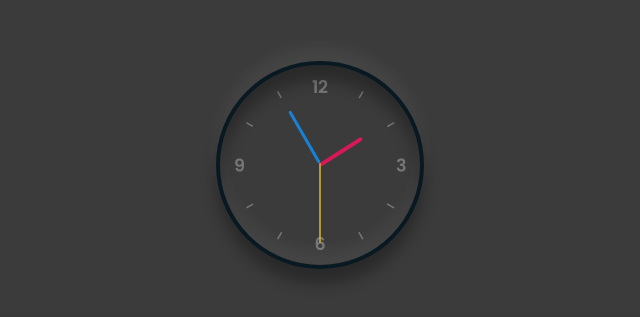
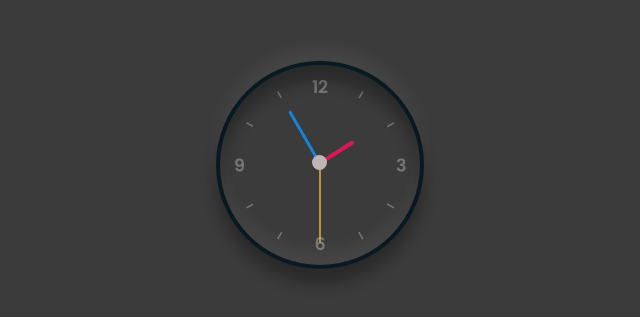
Before and after one commit to pofnor/javascriptClassExercise, a website: page assets/jsClass/jsClassSession7.html in a window 1280 px wide. Shown: the top 317 px of the page, 320-960 px from the left. Drawn offline with Linux system fonts and the light colour scheme.

Commit message:
update clock.css

```diff
--- a/assets/jsClass/css/clock.css
+++ b/assets/jsClass/css/clock.css
@@ -30,6 +30,19 @@
   z-index: 10000;
 } */
 
+/* circle of center of clock */
+.clock::before {
+  content: '';
+  position: absolute;
+  width: 15px;
+  height: 15px;
+  background: #c0b5b5;
+  border-radius: 50%;
+  top: 45%;
+  left: 46%;
+  z-index: 1;
+}
+
 .hour, .minute, .second {
   position: absolute;
   border-radius: 10px;
@@ -43,8 +56,8 @@
 .clock .hour {
   background: #ff105e;
   width: 1.8%;
-  height: 25%;
-  top: 25%;
+  height: 20%;
+  top: 29%;
   left: 48.85%;
   opacity: 0.8;
 }
```
